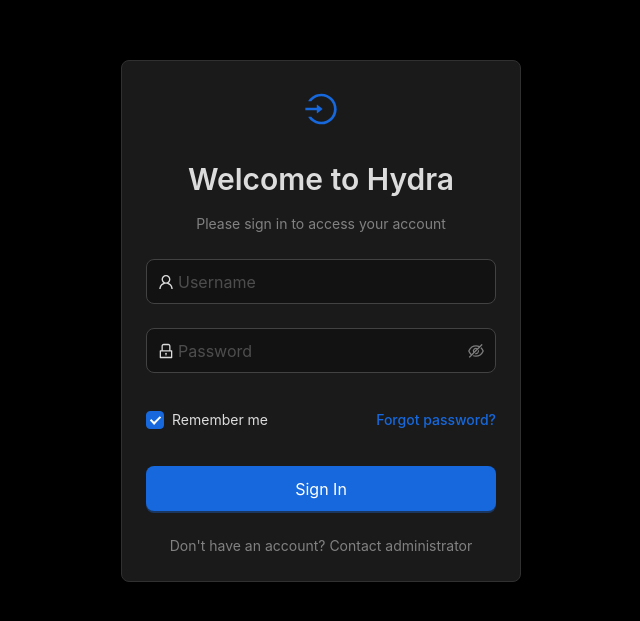
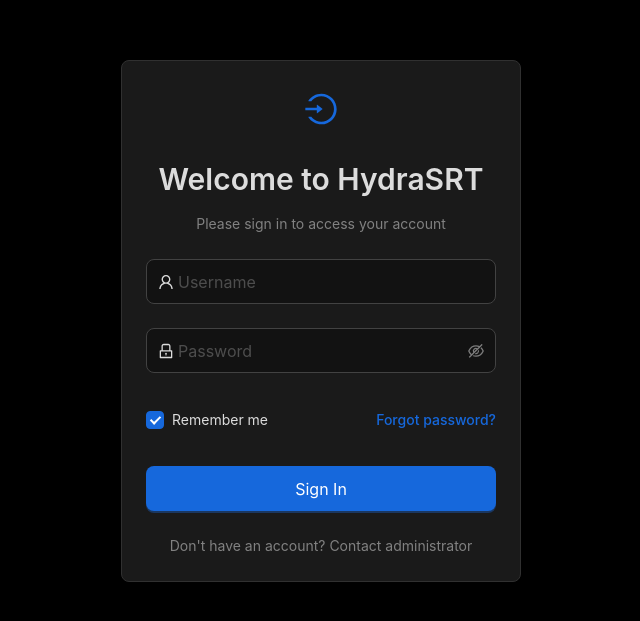
Before and after one commit to abc3/hydra-srt, a React (Vite) app in the folder web_app/: page /#/login in a window 1280 px wide. Shown: the part 111-732 px from the top of the page, without its empty margins (319-959 px from the left). Built offline with nearby package versions, Linux system fonts and the light colour scheme.

Commit message:
chore: update application title to HydraSRT

```diff
--- a/web_app/index.html
+++ b/web_app/index.html
@@ -5,7 +5,7 @@
     <link rel="icon" type="image/webp" href="/logo2.webp" />
     <meta property="og:image" content="/logo2.webp" />
     <meta name="viewport" content="width=device-width, initial-scale=1.0" />
-    <title>Vite + React</title>
+    <title>HydraSRT</title>
   </head>
   <body>
     <div id="root"></div>
--- a/web_app/src/pages/Login.jsx
+++ b/web_app/src/pages/Login.jsx
@@ -102,7 +102,7 @@
           <div style={styles.logo}>
             <LoginOutlined />
           </div>
-          <Title level={2}>Welcome to Hydra</Title>
+          <Title level={2}>Welcome to HydraSRT</Title>
           <Text type="secondary">
             Please sign in to access your account
           </Text>
```
